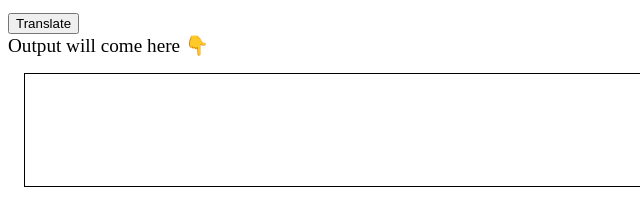
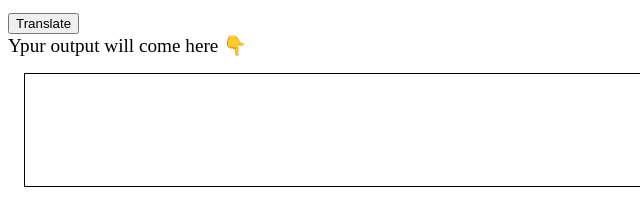
Before and after one commit to linkinsunil/banana-translation-minions, a plain HTML site: page index.html in a window 1280 px wide. Shown: the part 197-401 px from the top of the page, 0-640 px from the left. Drawn offline with Linux system fonts and the light colour scheme.

Commit message:
javascript done

```diff
--- a/index.html
+++ b/index.html
@@ -30,7 +30,7 @@
         placeholder="Enter text and minions will translate it for you in their banana language"></textarea>
     <button id="btn-translate">Translate</button>
 
-    <div style="font-size: larger;"> Output will come here 👇</div>
+    <div style="font-size: larger;"> Ypur output will come here 👇</div>
     <div id="output"></div>
     <script src="app.js" type="text/javascript"></script>
 </body>
```
